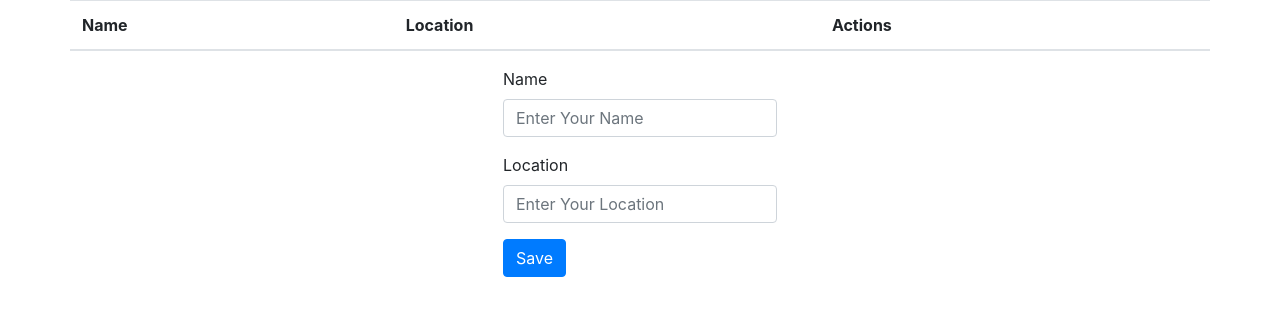
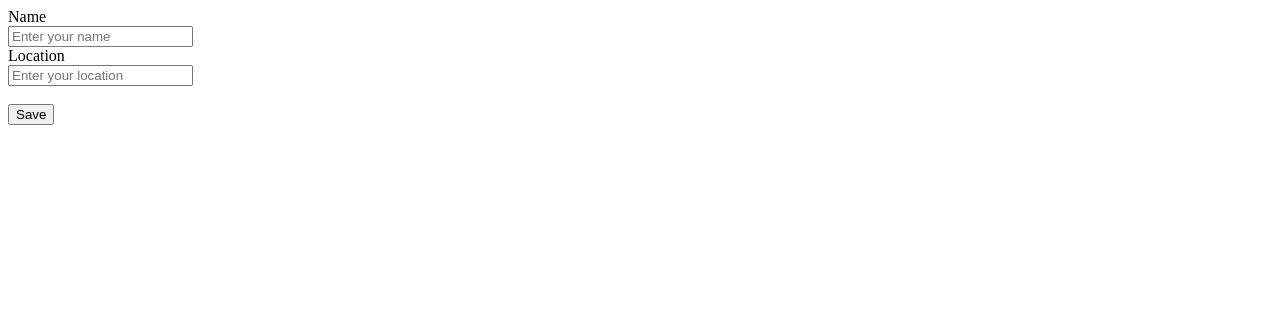
Before and after one commit to lifeofdekisugi/collageProject, a PHP site: page /web-dev-project/index.php in a window 1280 px wide. Shown: the top 316 px of the page. Run offline with PHP 8.4, Linux system fonts and the light colour scheme; data that the repository does not hold is empty.

Commit message:
08/08/22 Update

```diff
--- a/web-dev-project/index.php
+++ b/web-dev-project/index.php
@@ -1,74 +1,32 @@
-<!DOCTYPE html>
 <html>
 <head>
-    <title>Home</title>
-    <link rel="stylesheet" href="https://cdn.jsdelivr.net/npm/bootstrap@4.0.0/dist/css/bootstrap.min.css" integrity="sha384-Gn5384xqQ1aoWXA+058RXPxPg6fy4IWvTNh0E263XmFcJlSAwiGgFAW/dAiS6JXm" crossorigin="anonymous">
-<head>
+	<title>Home</title>
+</head>
 <body>
 
-<div class="container">
 
-    <?php require_once 'process.php'; ?>
+<?php
+	require_once 'process.php';
+?>
+<form action="process.php" method="POST">
 
-    <?php
-        $mysqli = new mysqli('localhost', 'root', '', 'crud') or die(mysqli_error($mysqli));
-        $result = $mysqli->query("SELECT * FROM data") or die(mysqli_error($mysqli));
+	<label>Name</label>
+	<br>
+
+	<input type="text" name="name" placeholder="Enter your name">
+	<br>
+
+	<label>Location</label>
+	<br>
+
+	<input type="text" name="location" placeholder="Enter your location">
+	<br>
+	<br>
+
+	<button type="submit" name="save">Save</button>
 
 
-    ?>
 
-        <div class="row justify-content-center">
-            <table class="table table-striped">
-                <thead>
-                    <th>Name</th>
-                    <th>Location</th>
-                    <th colspan="2">Actions</th>
-                </thead>
+</form>
 
-            <?php
-                while($row = $result->fetch_assoc()): ?>
-
-                    <tr>
-                        <td> <?php echo $row['name']?> </td>
-                        <td> <?php echo $row['location']?> </td>
-                        <td>
-                            <a href="index.php?edit=<?php echo $row['id']?>" class="btn btn-info">Edit</a>
-                            <a href="process.php?delete=<?php echo $row['id']?>" class="btn btn-danger">Delete</a>
-                        </td>
-
-                    </tr>
-
-            <?php endwhile ?>
-            </table>
-        </div>
-
-    <?php
-                function pre_r($array){
-                    echo '<pre>';
-                    print_r($array);
-                    echo '</pre>';
-                }
-    ?>
-
-
-    <div class="row justify-content-center">
-    <form action="process.php" method="POST">
-        <div class="form-group">
-        <label>Name</label>
-        <input type="text" name="name" class="form-control" placeholder="Enter Your Name">
-        </div>
-
-        <div class="form-group">
-        <label>Location</label>
-        <input type="text" name="location" class="form-control" placeholder="Enter Your Location">
-        </div>
-
-        <div class="form-group">
-        <button type="submit" name="save" class="btn btn-primary">Save</button>
-        </div>
-    </form>
-    </div>
-
-</div>
-<body>
-<html>
+</body>
--- a/web-dev-project/process.php
+++ b/web-dev-project/process.php
@@ -1,14 +1,19 @@
 <?php
 
-$mysqli = new mysqli('localhost', 'root', '', 'crud') or die(mysqli_error($mysqli));
+$mysqli = new mysqli('localhost', 'root', '', 'data') or die(mysql_error($mysqli));
 
-if (isset($_POST['save'])){
 
-    $name = $_POST['name'];
-    $location = $_POST['location'];
+if (isset($_POST['save'])) {
 
-    $mysqli->query("INSERT INTO data (name, location) VALUES('$name', '$location')") or die($mysqli->error);
 
+	$name = $_POST['name'];
+	$location = $_POST['location'];
+
+	$mysqli->query("INSERT INTO data(name, location) VALUES ('$name' ,'$location')") or die($mysqli->error);
 }
 
+
+
+
+
 ?>
```
